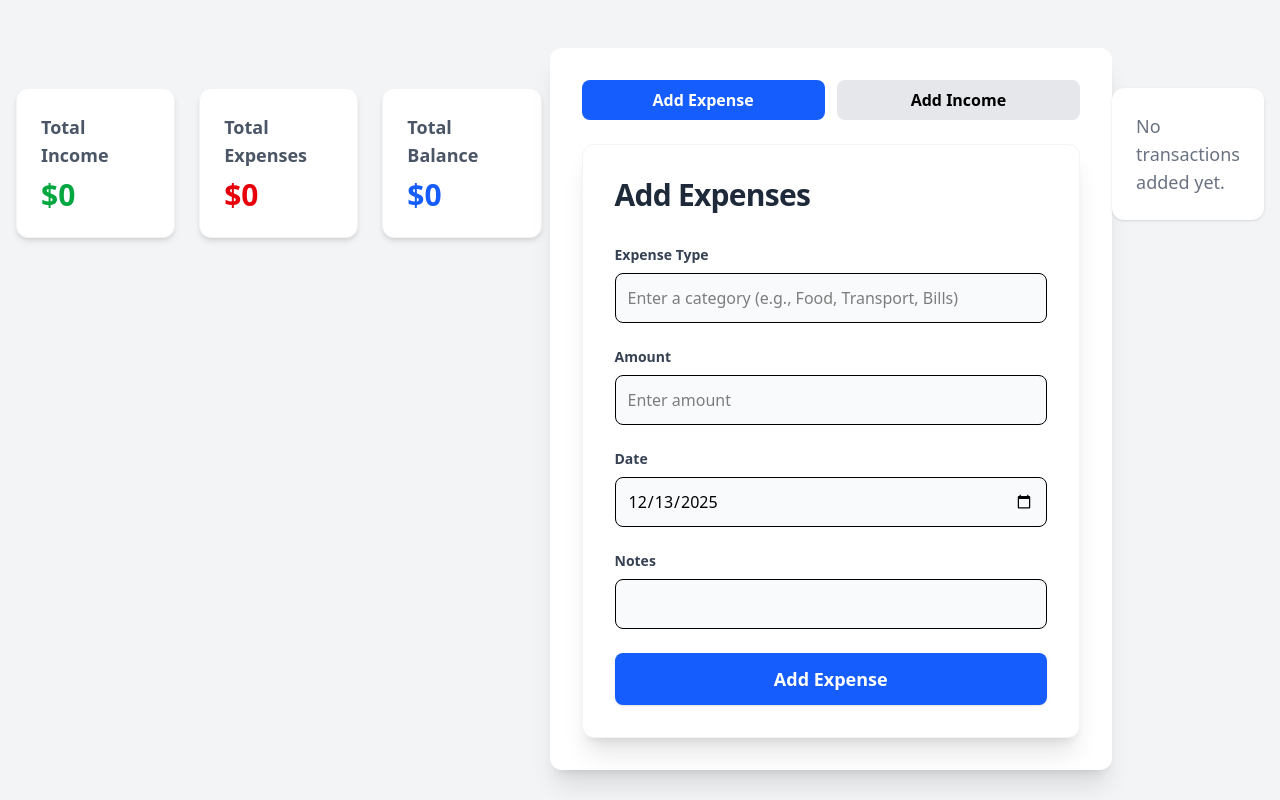
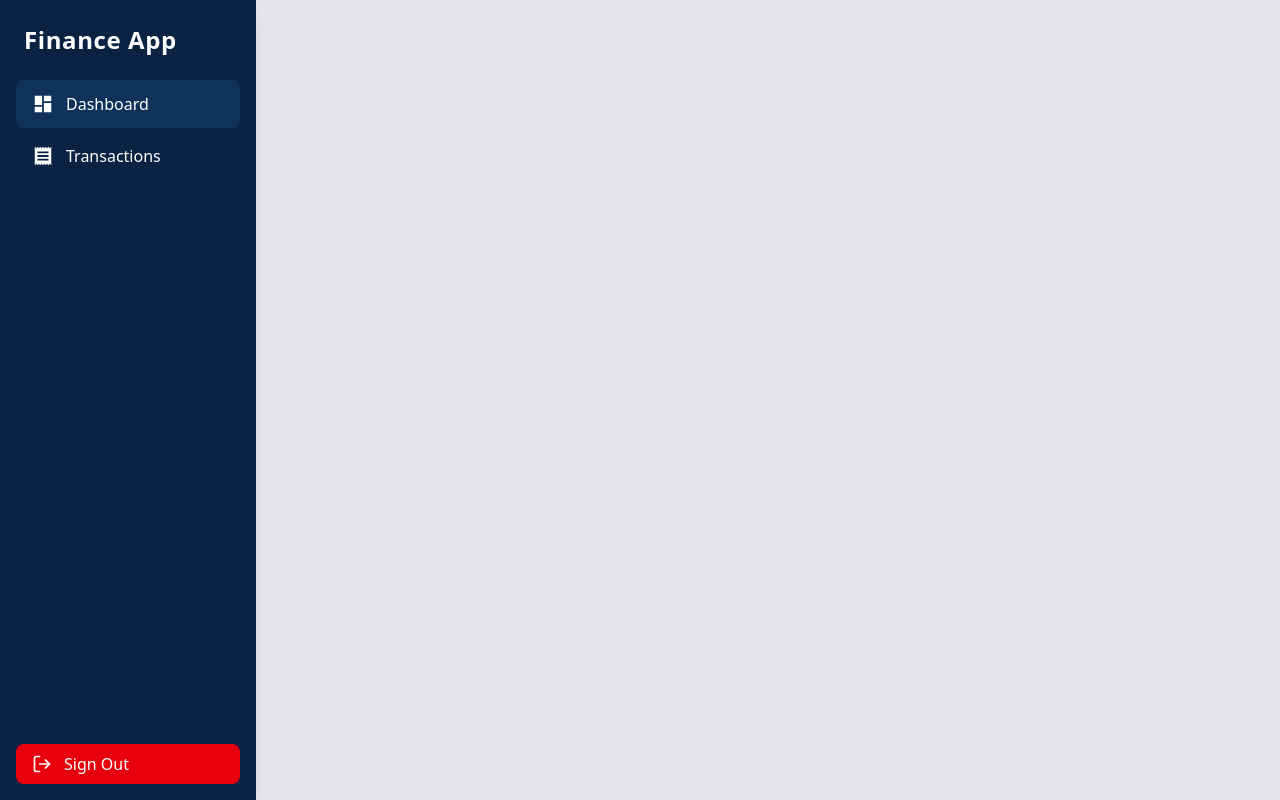
Before and after one commit to EliasYacoubDev/FinanceTracker, a React (Vite) app: page / in a window 1280 px wide. Built offline with nearby package versions, Linux system fonts and the light colour scheme.

Commit message:
fourth commit

```diff
--- a/package.json
+++ b/package.json
@@ -12,6 +12,7 @@
   "dependencies": {
     "react": "^19.2.0",
     "react-dom": "^19.2.0",
+    "react-icons": "^5.5.0",
     "uuid": "^13.0.0",
     "zustand": "^5.0.9"
   },
--- a/src/App.tsx
+++ b/src/App.tsx
@@ -1,13 +1,15 @@
-import AddTransactionPanel from "./components/forms/AddTransactionPanel";
-import SummaryCards from "./components/SummaryCards";
-import TransactionTable from "./components/TransactionTable";
+import { useState } from "react";
+import TransactionPage from "./pages/TransactionPage";
+import Sidebar from "./components/Sidebar";
 
 export default function App() {
+  const [page, setPage] = useState("dashboard");
   return (
-    <div className="min-h-screen bg-gray-100 flex justify-center items-start pt-12 px-4">
-      <SummaryCards />
-      <AddTransactionPanel />
-      <TransactionTable />
+    <div className="flex h-screen w-screen overflow-hidden bg-gray-200">
+      <Sidebar current={page} onChange={setPage} />
+      <div className="flex-1 overflow-y-auto p-6">
+        {page === "transactions" && <TransactionPage />}
+      </div>
     </div>
   );
 }
--- /dev/null
+++ b/src/components/Sidebar.tsx
@@ -0,0 +1,54 @@
+import { FiLogOut } from "react-icons/fi";
+import { MdDashboard, MdReceipt } from "react-icons/md";
+
+export default function Sidebar({
+  current,
+  onChange,
+}: {
+  current: string;
+  onChange: (section: string) => void;
+}) {
+  return (
+    <div className="h-screen w-64 bg-[#0A2342] text-white flex flex-col shadow-lg">
+      <h1 className="p-6 text-2xl font-bold tracking-wide">Finance App</h1>
+
+      <nav className="flex flex-col gap-2 px-4">
+        {/* Dashboard */}
+        <button
+          onClick={() => onChange("dashboard")}
+          className={`flex items-center gap-3 px-4 py-3 rounded-lg text-left transition-all
+            ${
+              current === "dashboard" ? "bg-[#10315A]" : "hover:bg-[#10315A]/60"
+            }`}
+        >
+          <MdDashboard size={22} />
+          Dashboard
+        </button>
+
+        {/* Transactions */}
+        <button
+          onClick={() => onChange("transactions")}
+          className={`flex items-center gap-3 px-4 py-2 rounded-lg text-left transition-all
+            ${
+              current === "transactions"
+                ? "bg-[#10315A]"
+                : "hover:bg-[#10315A]/60"
+            }`}
+        >
+          <MdReceipt size={22} />
+          Transactions
+        </button>
+      </nav>
+      <div className="flex-grow"></div>
+      <div className="p-4">
+        <button
+          onClick={() => onChange("signout")}
+          className="flex items-center gap-3 px-4 py-2 w-full rounded-lg bg-red-600 hover:bg-red-700 transition-all text-left"
+        >
+          <FiLogOut size={20} />
+          Sign Out
+        </button>
+      </div>
+    </div>
+  );
+}
--- a/src/components/SummaryCards.tsx
+++ b/src/components/SummaryCards.tsx
@@ -8,18 +8,24 @@ export default function SummaryCards() {
   return (
     <div className="grid grid-cols-1 sm:grid-cols-3 gap-6 w-full max-w-4xl mt-10 mr-2">
       {/* Income Card */}
-      <div className="bg-white p-6 shadow-md rounded-xl border border-gray-100">
-        <h3 className="text-lg font-semibold text-gray-600">Total Income</h3>
+      <div className="bg-white p-6 shadow-md rounded-xl border border-gray-100 flex flex-col items-center text-center">
+        <h3 className="text-lg font-semibold text-gray-600 h-10 flex items-center justify-center whitespace-nowrap">
+          Total Income
+        </h3>
         <p className="text-3xl font-bold text-green-600 mt-2">${income}</p>
       </div>
       {/* Expense Card */}
-      <div className="bg-white p-6 shadow-md rounded-xl border border-gray-100">
-        <h3 className="text-lg font-semibold text-gray-600">Total Expenses</h3>
+      <div className="bg-white p-6 shadow-md rounded-xl border border-gray-100 flex flex-col items-center text-center">
+        <h3 className="text-lg font-semibold text-gray-600 h-10 flex items-center justify-center whitespace-nowrap">
+          Total Expenses
+        </h3>
         <p className="text-3xl font-bold text-red-600 mt-2">${expenses}</p>
       </div>
       {/* Balance Card */}
-      <div className="bg-white p-6 shadow-md rounded-xl border border-gray-100">
-        <h3 className="text-lg font-semibold text-gray-600">Total Balance</h3>
+      <div className="bg-white p-6 shadow-md rounded-xl border border-gray-100 flex flex-col items-center text-center">
+        <h3 className="text-lg font-semibold text-gray-600 h-10 flex items-center justify-center whitespace-nowrap">
+          Total Balance
+        </h3>
         <p
           className={`text-3xl font-bold mt-2 ${
             balance >= 0 ? "text-blue-600" : "text-red-600"
--- /dev/null
+++ b/src/pages/TransactionPage.tsx
@@ -0,0 +1,16 @@
+import TransactionTable from "../components/TransactionTable";
+import AddTransactionPanel from "../components/forms/AddTransactionPanel";
+import SummaryCards from "../components/SummaryCards";
+export default function TransactionPage() {
+  return (
+    <div className="flex gap-10 w-full px-10 py-6">
+      <div className="w-1/2">
+        <AddTransactionPanel />
+      </div>
+      <div className="w-1/2 space-y-6">
+        <SummaryCards />
+        <TransactionTable />
+      </div>
+    </div>
+  );
+}
```
Also changed, not shown: src/pages/DashboardPage.tsx (added), 1 other file (tests, documents, lock files or other folders).
